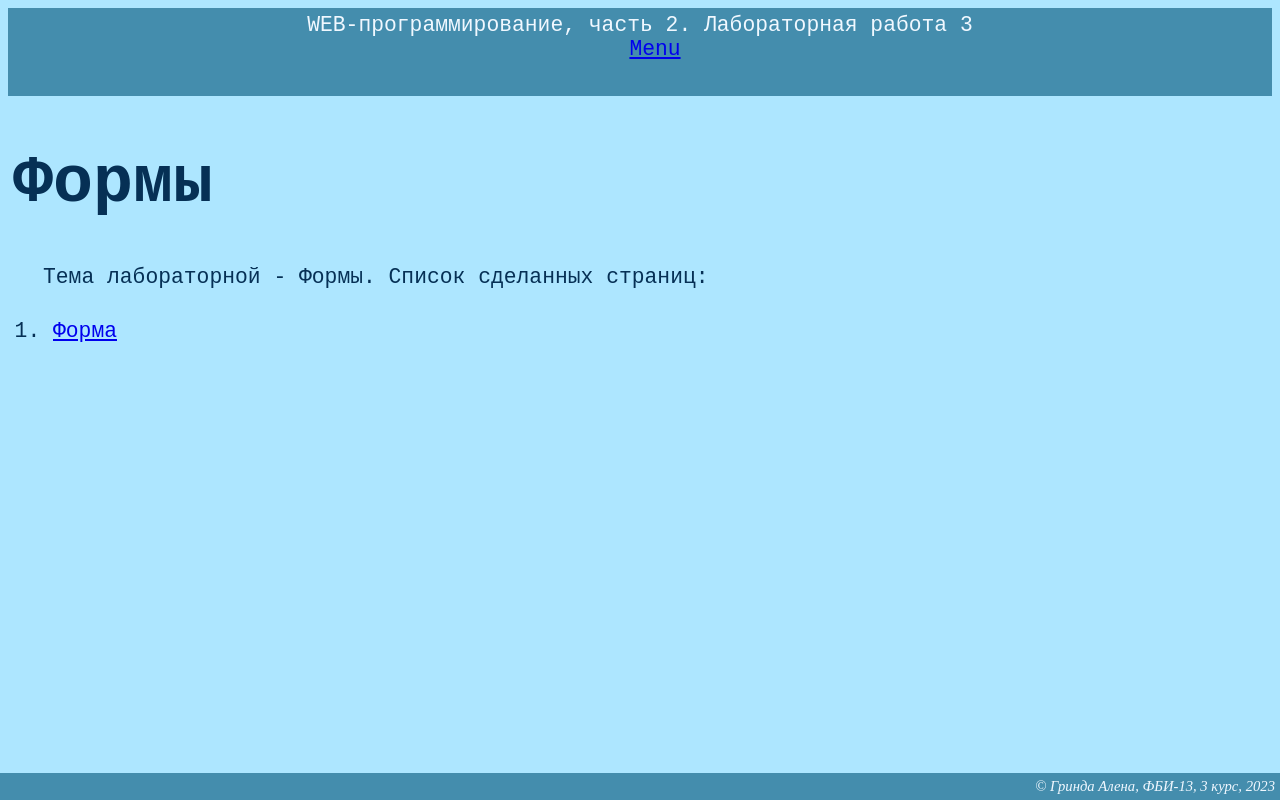
After one commit to AlenaGrinda/web_prog_lab_2, a Flask app: page /lab3/ in a window 1280 px wide. The commit adds this page. Run offline with Flask 3, Linux system fonts and the light colour scheme.

Commit message:
Заготовка к третьей лабораторной работе

```diff
--- a/app.py
+++ b/app.py
@@ -1,7 +1,9 @@
 from flask import Flask, redirect, url_for, render_template
 from lab1 import lab1
 from lab2 import lab2
+from lab3 import lab3
 
 app=Flask(__name__)
 app.register_blueprint(lab1)
 app.register_blueprint(lab2)
+app.register_blueprint(lab3)
--- a/lab1.py
+++ b/lab1.py
@@ -30,6 +30,7 @@ def menu():
         <h1>Лабораторные работы по WEB-программированию</h1>
             <li><a href="http://127.0.0.1:5000/lab1" target="_blank">Лабораторная работа 1</a></li>
             <li><a href="http://127.0.0.1:5000/lab2/" target="_blank">Лабораторная работа 2</a></li>
+            <li><a href="http://127.0.0.1:5000/lab3/" target="_blank">Лабораторная работа 3</a></li>
         </main>
 
         <footer>
--- /dev/null
+++ b/lab3.py
@@ -0,0 +1,13 @@
+from flask import Blueprint, redirect, url_for, render_template
+lab3 = Blueprint('lab3', __name__)
+
+@lab3.route('/lab3/')
+def lab():
+ return render_template('lab3.html')
+
+
+@lab3.route('/lab3/form1')
+def form1():
+    return'''
+
+'''
--- a/templates/base.html
+++ b/templates/base.html
@@ -17,7 +17,7 @@
     </main>
 
     <footer>
-        &copy; Гринда Алена, ФБИ-13Б 3 курс, 2023
+        &copy; Гринда Алена, ФБИ-13, 3 курс, 2023
     </footer>
 
 </body>
--- /dev/null
+++ b/templates/lab3.html
@@ -0,0 +1,13 @@
+{% extends "base.html" %}
+
+{% block lab %}Лабораторная работа 3{% endblock %}
+
+{% block main %}
+    <h1>Формы</h1>
+    <div>Тема лабораторной - Формы. Список сделанных страниц:</div>
+    <ol>
+        <li>
+            <a href="/lab3/form1">Форма</a>
+        </li>
+    </ol>
+{% endblock %}
```
